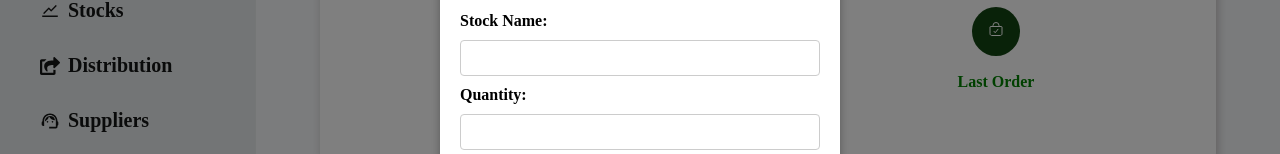
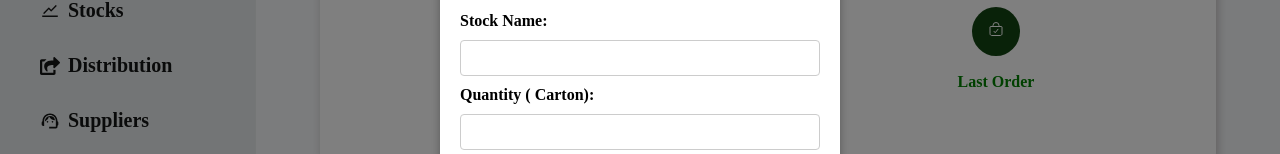
Before and after one commit to olamilekan5162/EasiPharma, a React (Vite) app: page /homepage in a window 1280 px wide. Both pictures are taken after a click on the element "Check Inventory". Shown: the part 226-380 px from the top of the page. Built offline with nearby package versions, Linux system fonts and the light colour scheme; no server answers.

Commit message:
added the carton

```diff
--- a/src/components/ui/AddStock/AddStockModal.jsx
+++ b/src/components/ui/AddStock/AddStockModal.jsx
@@ -47,7 +47,8 @@ const [selectedSupplier, setSelectedSupplier] = useState(suppliers[0]);
           onChange={(e) => setStockName(e.target.value)}
         />
 
-        <label>Quantity:</label>
+        <label>Quantity (
+          Carton):</label>
         <input
           type="number"
           value={quantity}
--- a/src/components/ui/Modal/StockModal.jsx
+++ b/src/components/ui/Modal/StockModal.jsx
@@ -50,7 +50,7 @@ const Modal = ({ isOpen, onClose }) => {
         <label>Stock Name:</label>
         <input type="text" value={stockName} onChange={(e) => setStockName(e.target.value)} />
 
-        <label>Quantity:</label>
+        <label>Quantity (Carton):</label>
         <input type="number" value={quantity} onChange={(e) => setQuantity(e.target.value)} />
 
         <label>Order Date:</label>
```
